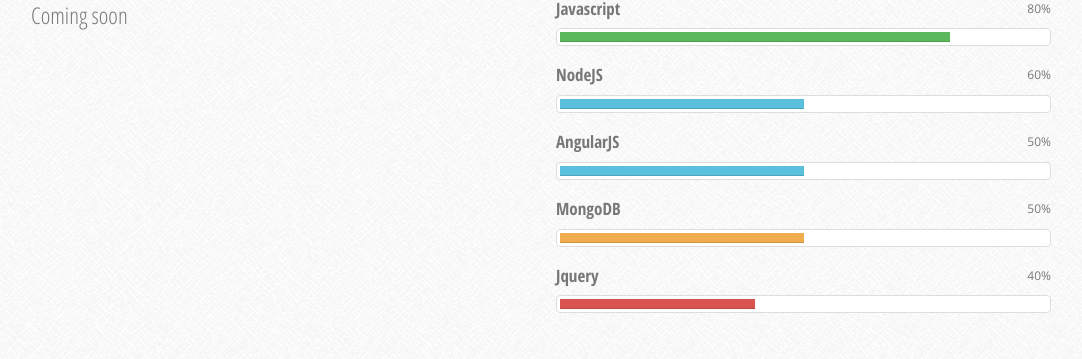
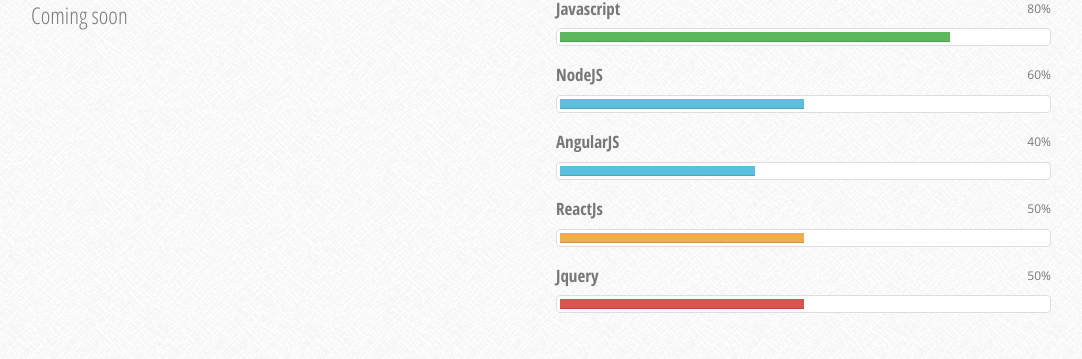
Before and after one commit to shobhitmshr002/Mysite, a plain HTML site: page index.html in a window 1280 px wide. Shown: the part 4435-4794 px from the top of the page, without its empty margins (99-1181 px from the left). Drawn offline with nearby package versions, Linux system fonts and the light colour scheme; a web font is replaced by a local one.

Commit message:
Sonam's machine,Experience changed,react added

```diff
--- a/index.html
+++ b/index.html
@@ -708,15 +708,15 @@
 								</div>
 								<div class="exp-item">
 									<h4>AngularJS</h4>
-									<p class="pull-right">50%</p>
+									<p class="pull-right">40%</p>
 									<div class="clearfix"></div>
 									<div class="progress">
-										<div class="progress-bar progress-bar-info" role="progressbar" data-limit="50">
+										<div class="progress-bar progress-bar-info" role="progressbar" data-limit="40">
 										</div>
 									</div>
 								</div>
 								<div class="exp-item">
-									<h4>MongoDB</h4>
+									<h4>ReactJs</h4>
 									<p class="pull-right">50%</p>
 									<div class="clearfix"></div>
 									<div class="progress">
@@ -726,10 +726,10 @@
 								</div>
 								<div class="exp-item">
 									<h4>Jquery</h4>
-									<p class="pull-right">40%</p>
+									<p class="pull-right">50%</p>
 									<div class="clearfix"></div>
 									<div class="progress">
-										<div class="progress-bar progress-bar-danger" role="progressbar" data-limit="40">
+										<div class="progress-bar progress-bar-danger" role="progressbar" data-limit="50">
 										</div>
 									</div>
 								</div>
```
